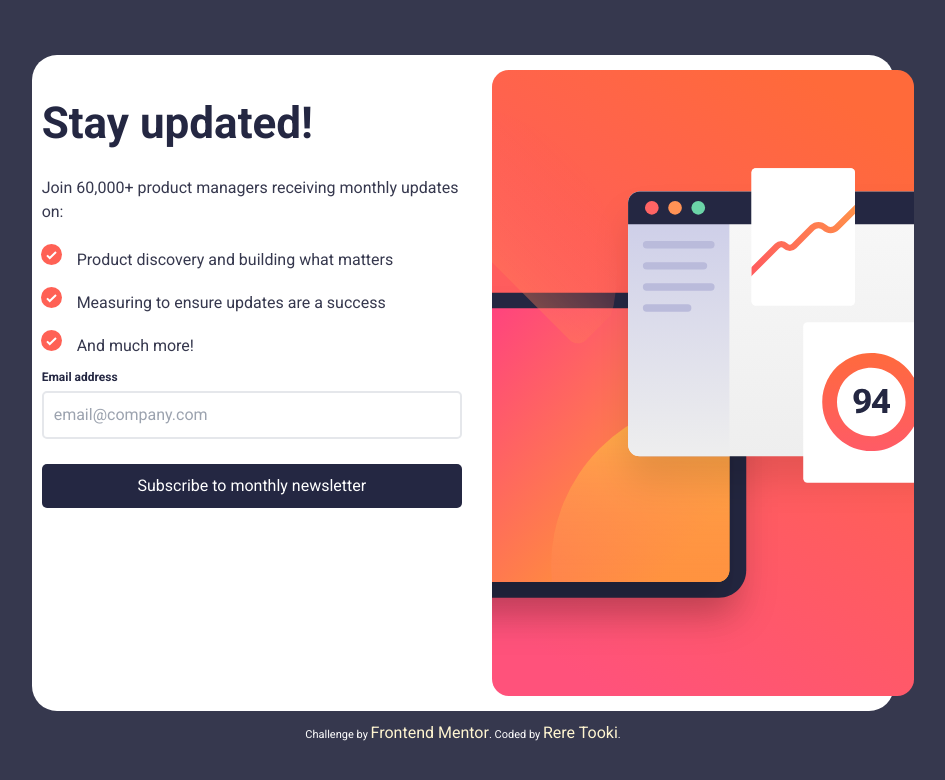
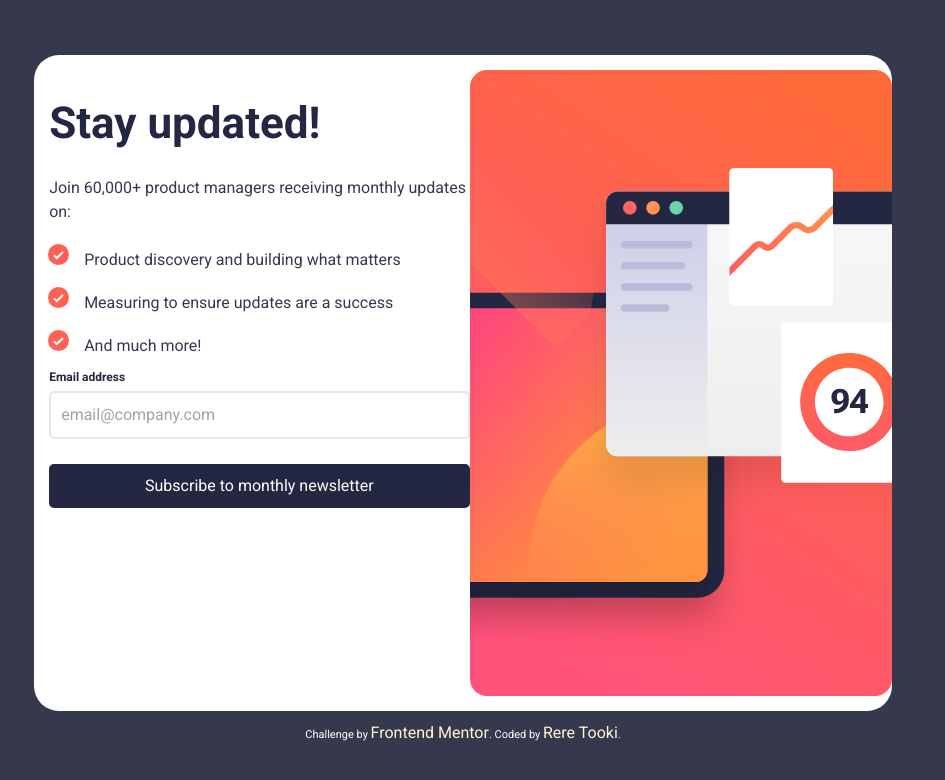
Before and after one commit to RereTooki/newsletter-component, a React (Vite) app: page / in a window 1280 px wide. Shown: the top 780 px of the page, without its empty margins (177-1122 px from the left). Built offline with nearby package versions, Linux system fonts and the light colour scheme.

Commit message:
Further adjustments

```diff
--- a/src/components/Card.tsx
+++ b/src/components/Card.tsx
@@ -11,11 +11,11 @@ const Card = () => {
       <div className=" h-fit w-full flex flex-col md:bg-charcoal-greys font-roboto  md:justify-center md:items-center md:h-screen md:py-[55px]">
         <div className=" md:w-fit md:h-full object-cover md:bg-whites md:flex-row-reverse flex flex-col rounded-[25px] ">
           <img
-            className=" relative top-[-20px] md:top-0 md:left-[20px] md:py-[15px] md:w-fit  "
+            className=" relative top-[-20px] md:top-0  md:py-[15px] md:w-fit  "
             src={SignUpDesktop}
             alt="A sign-up picture"
           />
-          <div className="md:w-fit md:w-full md:mt-[5px]">
+          <div className="md:w-fit md:w-full md:mt-[5px] md:justify-center md:items-center">
             <CardBody />
           </div>
         </div>
--- a/src/components/CardBody.tsx
+++ b/src/components/CardBody.tsx
@@ -6,7 +6,7 @@ import CardForm from "./CardForm";
 const CardBody = () => {
   return (
     <>
-      <div className="px-[10px]  ">
+      <div className="pl-[15px]  ">
         <CardText />
         <CardForm />
       </div>
```
